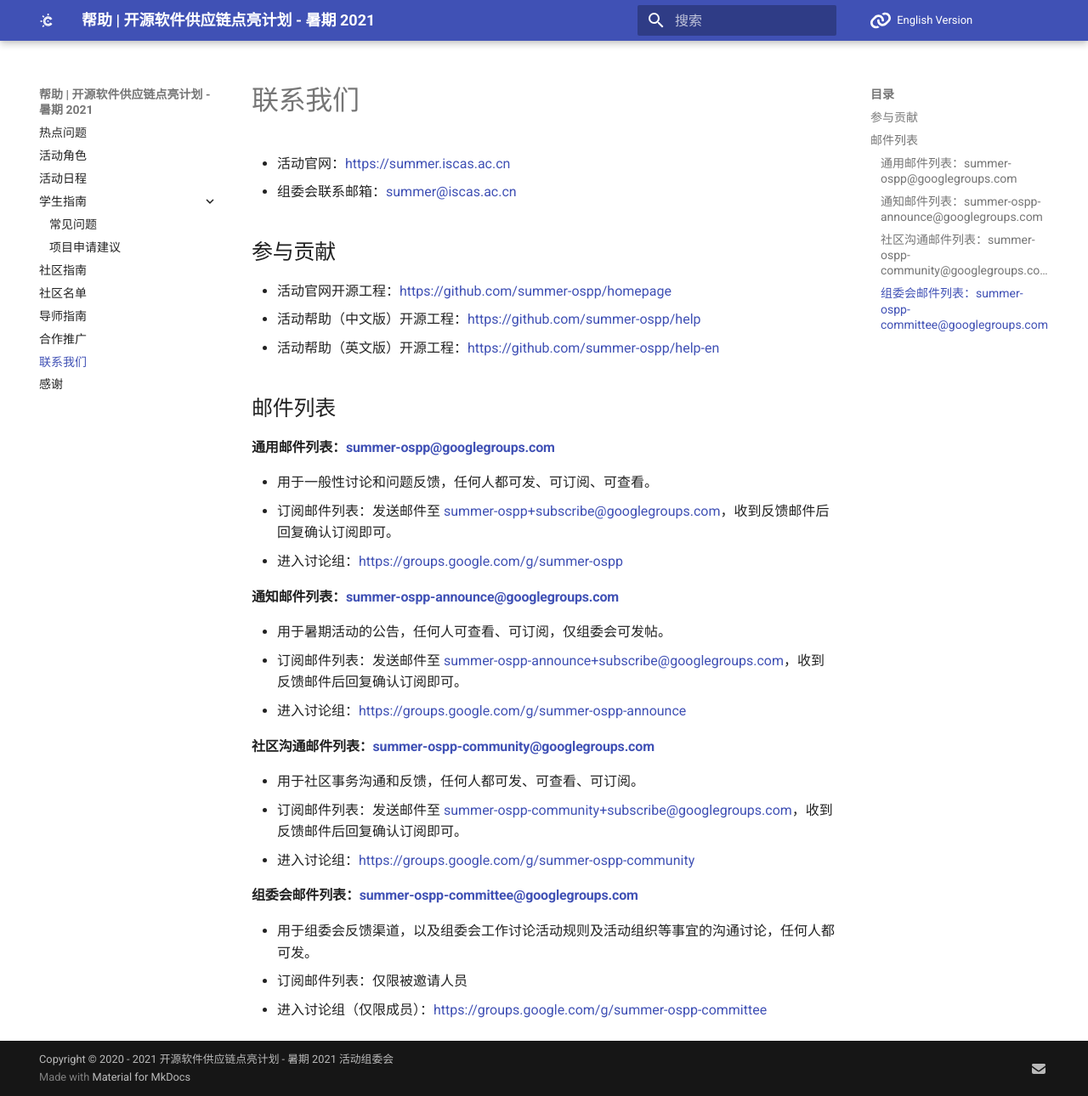
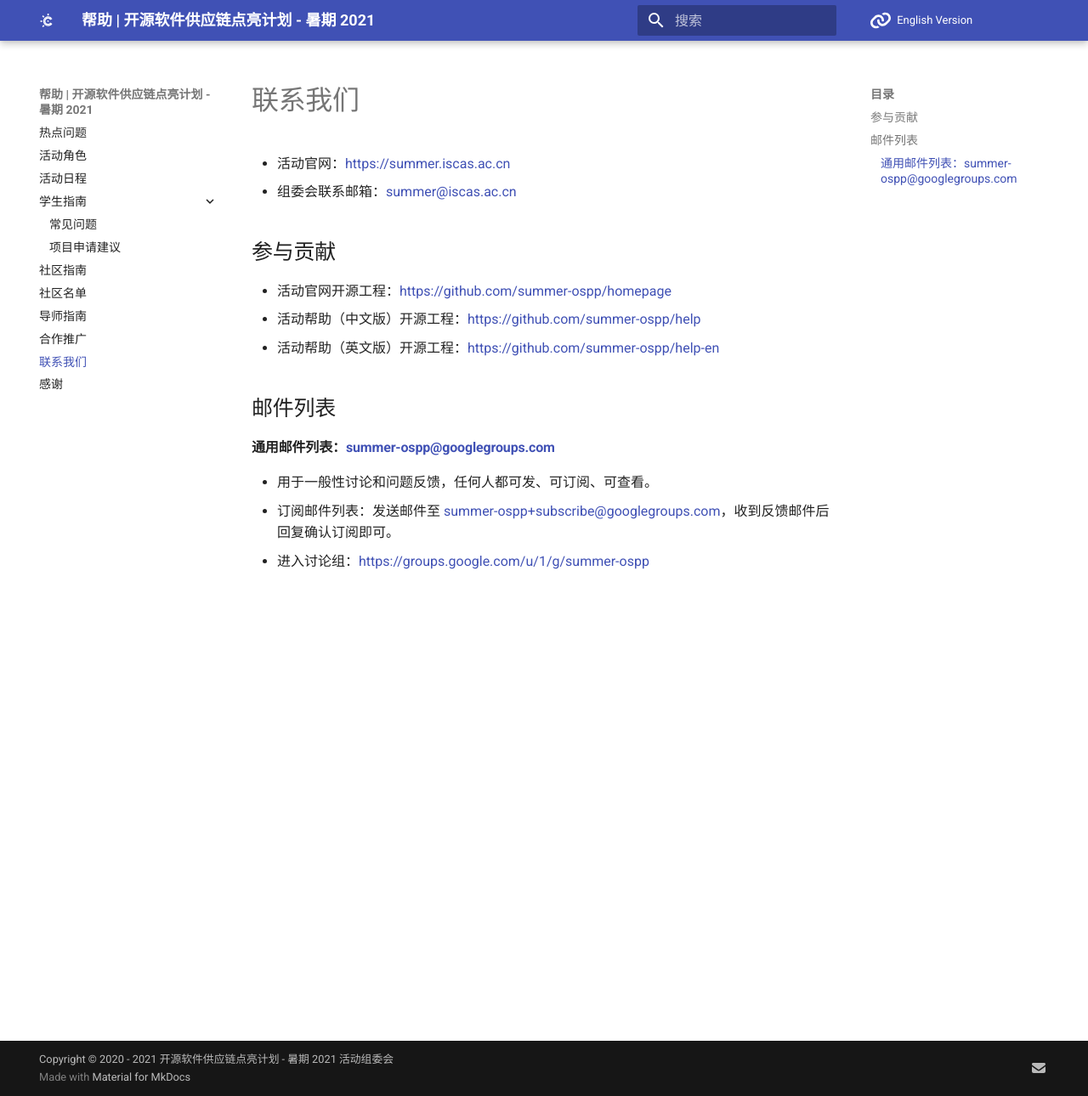
Before and after one commit to summer-ospp/help, an MkDocs documentation site: the page built from docs/contactus.md, in a window 1280 px wide and 1290 px high. Shown: the whole window at 85% size. Built offline with MkDocs 1.6.1 and Material for MkDocs 9.7.7, drawn with Linux system fonts in a browser that asks for light colours; comment, search, counter and statistics services are not loaded.

Commit message:
Update contactus.md

```diff
--- a/docs/contactus.md
+++ b/docs/contactus.md
@@ -15,22 +15,4 @@
 
 - 用于一般性讨论和问题反馈，任何人都可发、可订阅、可查看。
 - 订阅邮件列表：发送邮件至 [summer-ospp+subscribe@googlegroups.com](mailto:summer-ospp+subscribe@googlegroups.com)，收到反馈邮件后回复确认订阅即可。
-- 进入讨论组：<https://groups.google.com/g/summer-ospp>
-
-#### 通知邮件列表：[summer-ospp-announce@googlegroups.com](mailto:summer-ospp-announce@googlegroups.com)
-
-- 用于暑期活动的公告，任何人可查看、可订阅，仅组委会可发帖。
-- 订阅邮件列表：发送邮件至 [summer-ospp-announce+subscribe@googlegroups.com](mailto:summer-ospp-announce+subscribe@googlegroups.com)，收到反馈邮件后回复确认订阅即可。
-- 进入讨论组：<https://groups.google.com/g/summer-ospp-announce>
-
-#### 社区沟通邮件列表：[summer-ospp-community@googlegroups.com](mailto:summer-ospp-community@googlegroups.com)
-
-- 用于社区事务沟通和反馈，任何人都可发、可查看、可订阅。
-- 订阅邮件列表：发送邮件至 [summer-ospp-community+subscribe@googlegroups.com](mailto:summer-ospp-community+subscribe@googlegroups.com)，收到反馈邮件后回复确认订阅即可。
-- 进入讨论组：<https://groups.google.com/g/summer-ospp-community>
-
-#### 组委会邮件列表：[summer-ospp-committee@googlegroups.com](mailto:summer-ospp-committee@googlegroups.com)
-
-- 用于组委会反馈渠道，以及组委会工作讨论活动规则及活动组织等事宜的沟通讨论，任何人都可发。
-- 订阅邮件列表：仅限被邀请人员
-- 进入讨论组（仅限成员）：<https://groups.google.com/g/summer-ospp-committee>
+- 进入讨论组：<https://groups.google.com/u/1/g/summer-ospp>
```
